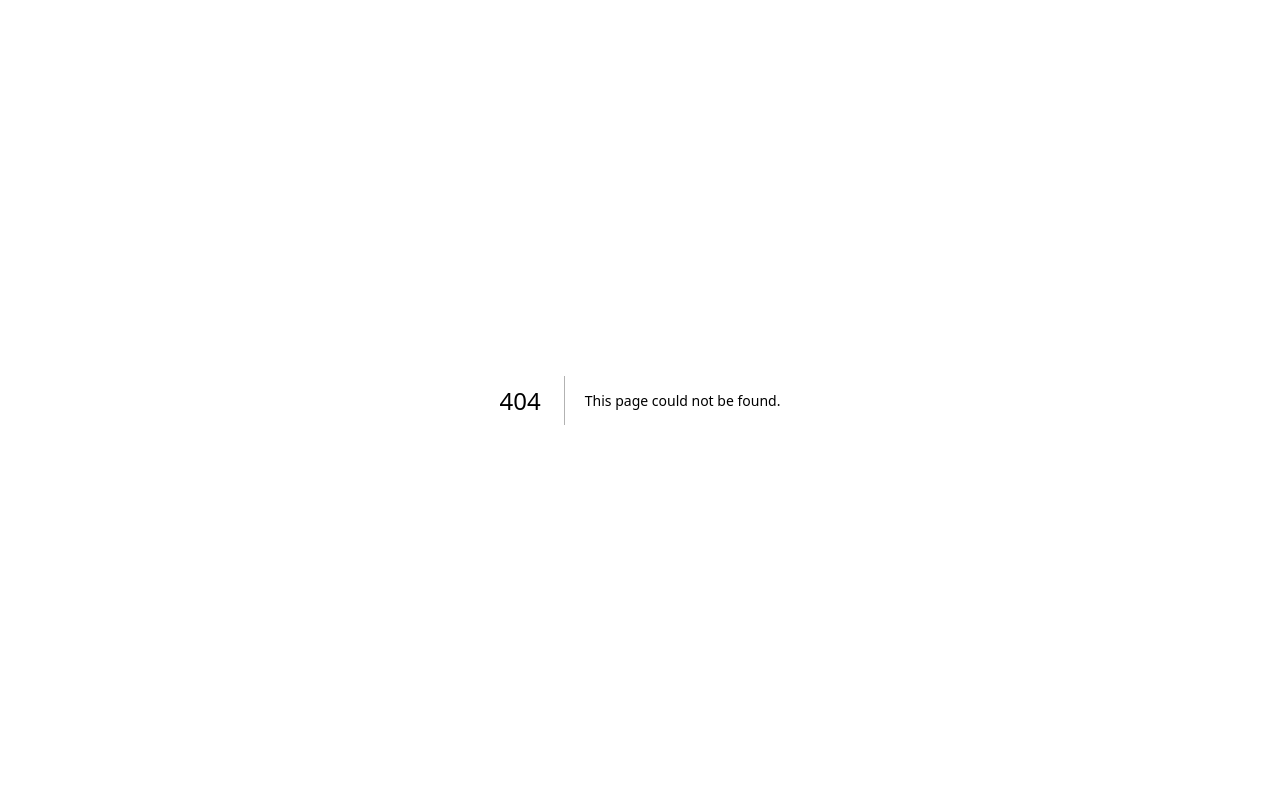
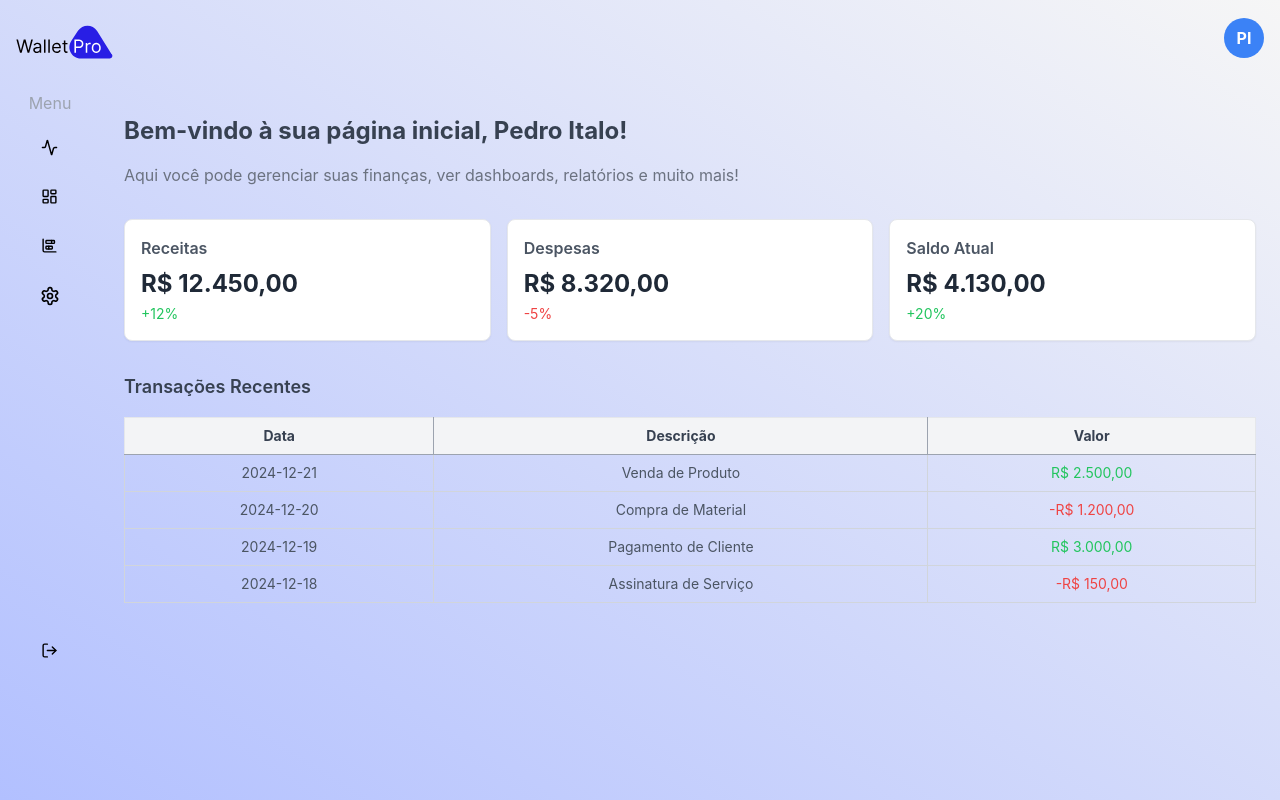
Before and after one commit to PedroItaloQ/financial_manangement, a Next.js app: page /movimentacoes in a window 1280 px wide. Before the commit this address had no page. Built offline with nearby package versions, Linux system fonts and the light colour scheme.

Commit message:
feat: created movimentações

```diff
--- /dev/null
+++ b/src/pages/movimentacoes/index.tsx
@@ -0,0 +1,77 @@
+import MainLayout from '../../layouts/MainLayout';
+
+const Movimentacoes = () => {
+  const estatisticas = [
+    { titulo: 'Receitas', valor: 'R$ 12.450,00', variacao: '+12%' },
+    { titulo: 'Despesas', valor: 'R$ 8.320,00', variacao: '-5%' },
+    { titulo: 'Saldo Atual', valor: 'R$ 4.130,00', variacao: '+20%' },
+  ];
+
+  const transacoesRecentes = [
+    { id: 1, descricao: 'Venda de Produto', valor: 'R$ 2.500,00', data: '2024-12-21' },
+    { id: 2, descricao: 'Compra de Material', valor: '-R$ 1.200,00', data: '2024-12-20' },
+    { id: 3, descricao: 'Pagamento de Cliente', valor: 'R$ 3.000,00', data: '2024-12-19' },
+    { id: 4, descricao: 'Assinatura de Serviço', valor: '-R$ 150,00', data: '2024-12-18' },
+  ];
+
+  return (
+    <MainLayout>
+      <div className="w-full px-6 mt-10">
+        <h2 className="text-2xl font-bold text-gray-700">Bem-vindo à sua página inicial, Pedro Italo!</h2>
+        <p className="mt-4 text-gray-500">
+          Aqui você pode gerenciar suas finanças, ver dashboards, relatórios e muito mais!
+        </p>
+
+        {/* Estatísticas */}
+        <div className="grid grid-cols-1 sm:grid-cols-3 gap-4 mt-8">
+          {estatisticas.map((item, index) => (
+            <div key={index} className="p-4 border rounded-lg shadow-sm bg-white">
+              <h3 className="text-gray-600 font-semibold">{item.titulo}</h3>
+              <p className="text-2xl font-bold text-gray-800 mt-2">{item.valor}</p>
+              <p className={`mt-1 text-sm ${item.variacao.startsWith('+') ? 'text-green-500' : 'text-red-500'}`}>
+                {item.variacao}
+              </p>
+            </div>
+          ))}
+        </div>
+
+        {/* Tabela de Transações Recentes */}
+        <div className="mt-8">
+          <h3 className="text-lg font-semibold text-gray-700 mb-4">Transações Recentes</h3>
+          <div className="overflow-x-auto">
+            <table className="min-w-full border-collapse border border-gray-200">
+              <thead className="bg-gray-100">
+                <tr className="text-sm text-gray-700">
+                  <th className="border-b border-r border-gray-400 px-4 py-2 text-center">Data</th>
+                  <th className="border-b border-r border-gray-400 px-4 py-2 text-center">Descrição</th>
+                  <th className="border-b border-gray-400 px-4 py-2 text-center">Valor</th>
+                </tr>
+              </thead>
+              <tbody>
+                {transacoesRecentes.map((item) => (
+                  <tr key={item.id} className="hover:bg-gray-50 transition duration-150 ease-in-out">
+                    <td className="border border-gray-300 text-gray-600 px-4 py-2 text-center text-sm">
+                      {item.data}
+                    </td>
+                    <td className="border border-gray-300 text-gray-600 px-4 py-2 text-center text-sm">
+                      {item.descricao}
+                    </td>
+                    <td
+                      className={`border border-gray-300 px-4 py-2 text-center text-sm ${
+                        item.valor.startsWith('-') ? 'text-red-500' : 'text-green-500'
+                      }`}
+                    >
+                      {item.valor}
+                    </td>
+                  </tr>
+                ))}
+              </tbody>
+            </table>
+          </div>
+        </div>
+      </div>
+    </MainLayout>
+  );
+};
+
+export default Movimentacoes;
```
